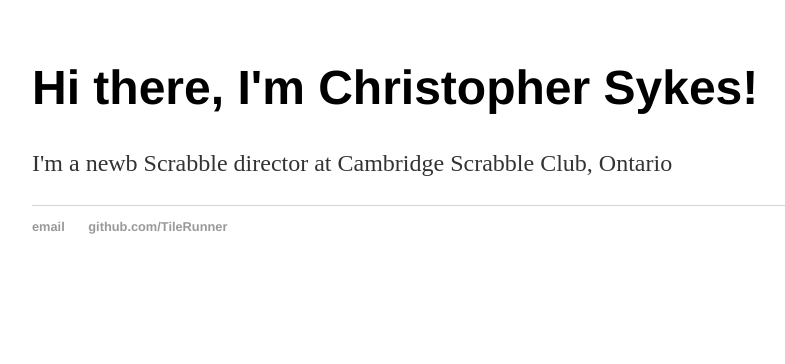
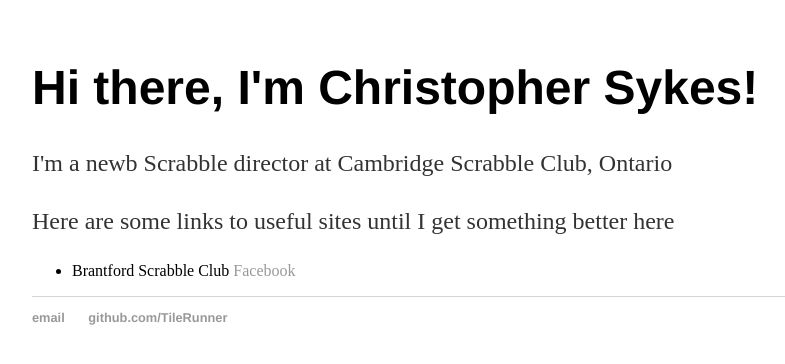
Before and after one commit to TileRunner/tilerunner.github.io, a Jekyll site: the page built from index.html, in a window 1280 px wide. Shown: the top 364 px of the page, without its empty margins (160-945 px from the left). Built offline with Jekyll 4.4.1, drawn with Linux system fonts in a browser that asks for light colours.

Commit message:
Update index.html
Add link to Brantford Scrabble Club Facebook page

```diff
--- a/index.html
+++ b/index.html
@@ -5,4 +5,8 @@ title: Christopher Sykes
 <div class="blurb">
 	<h1>Hi there, I'm Christopher Sykes!</h1>
 	<p>I'm a newb Scrabble director at Cambridge Scrabble Club, Ontario</p>
+	<p>Here are some links to useful sites until I get something better here</p>
+	<ul>
+		<li>Brantford Scrabble Club <a href="https://www.facebook.com/groups/114474462591849/">Facebook</a></li>
+	</ul>
 </div><!-- /.blurb -->
```
